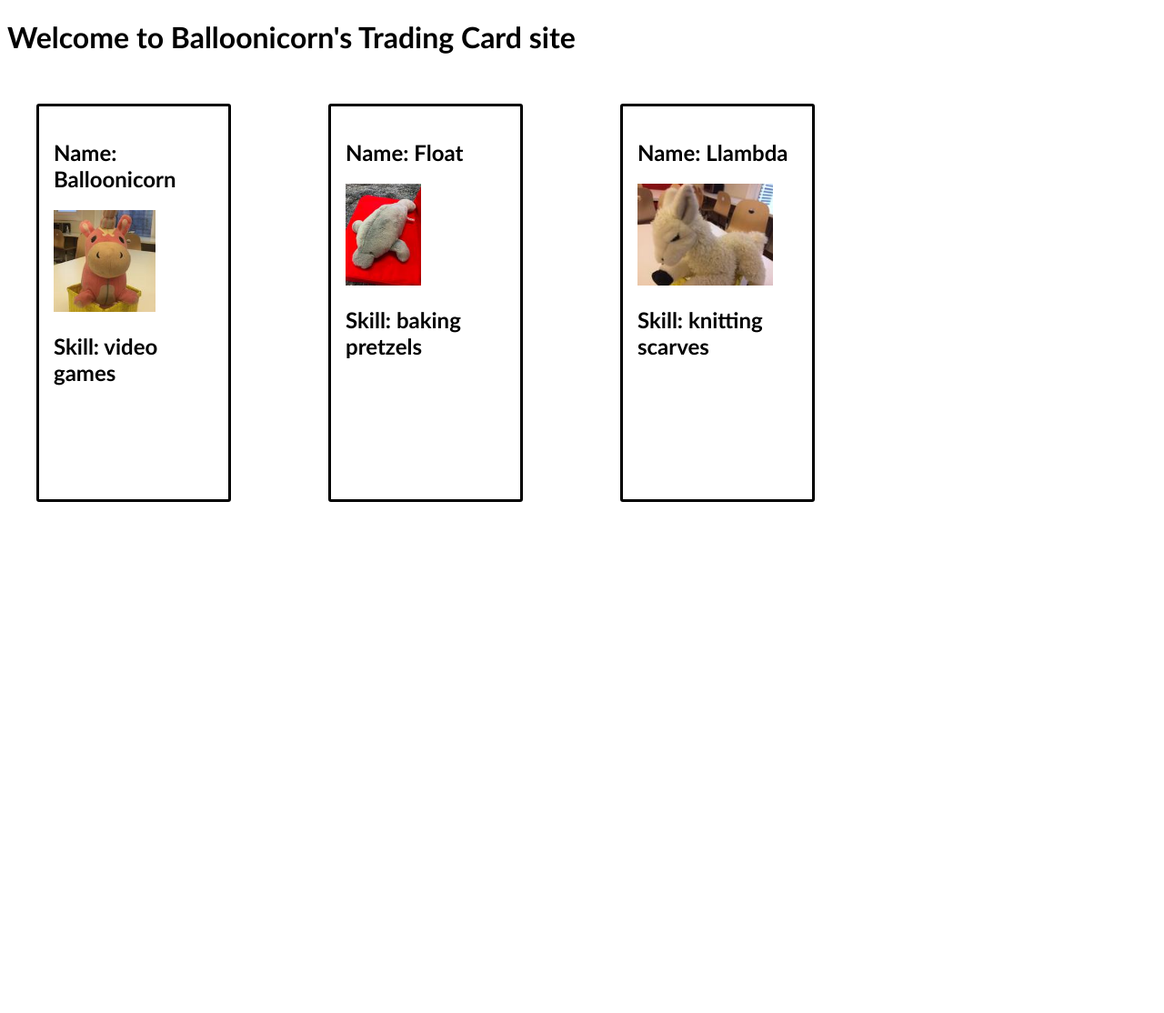
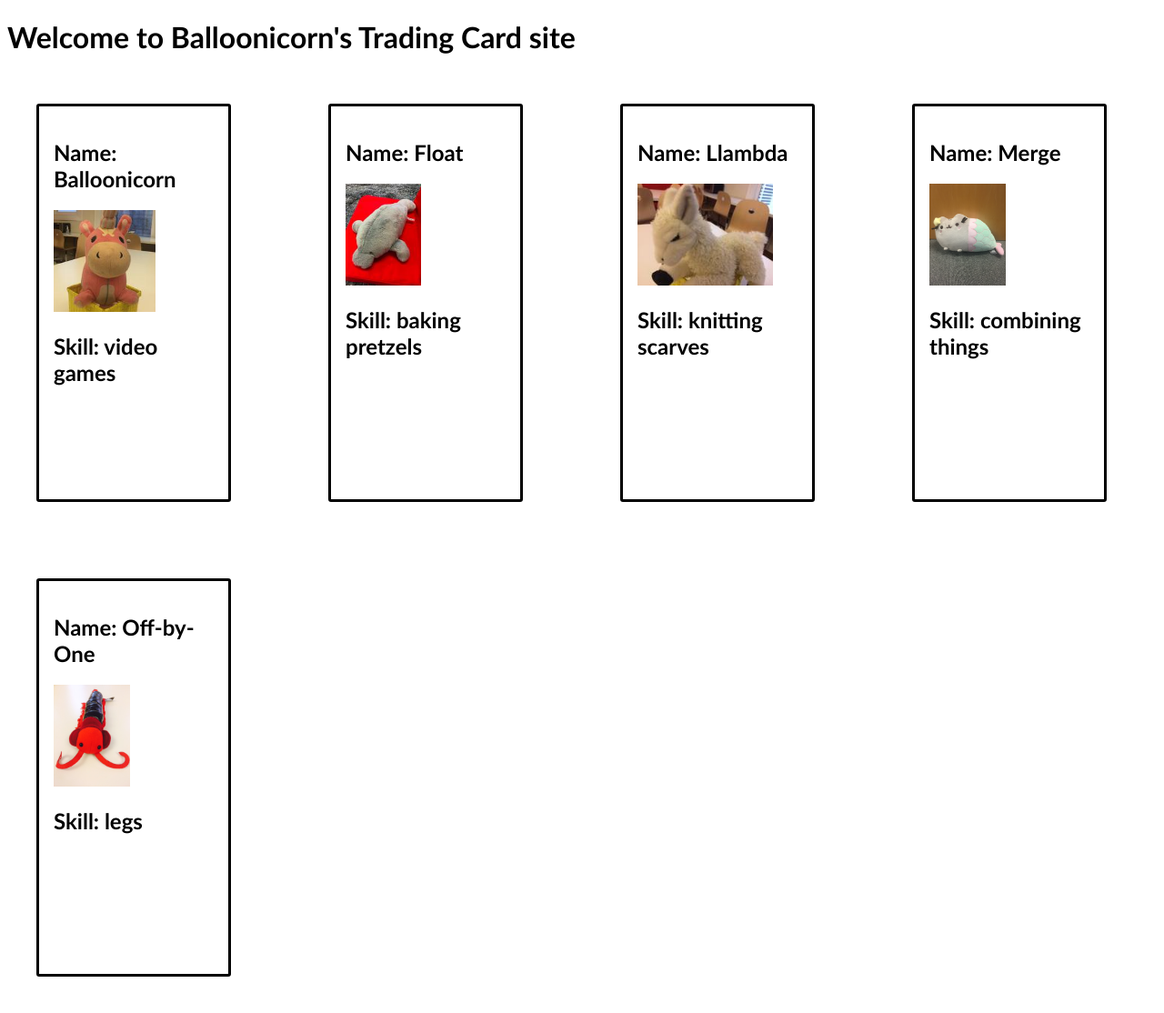
Before and after one commit to melissam640/react-trading-cards, a Flask app: page /cards in a window 1280 px wide. Shown: the whole page at 91% size. Before the commit the page ends 552 px from the top, so only its background shows below. Run offline with Flask 2, Linux system fonts and the light colour scheme; some libraries are stand-ins or nearby versions.

Commit message:
added trading card data and create two new trading cards on /cards

```diff
--- a/static/js/tradingCard.jsx
+++ b/static/js/tradingCard.jsx
@@ -2,9 +2,52 @@
 
 const tradingCardData = [
   {
-    name: 'Balloonicorn',
-    skill: 'video games',
-    imgUrl: '/static/img/balloonicorn.jpg',
+    name: "Balloonicorn",
+    skill: "video games",
+    imgUrl: "/static/img/balloonicorn.jpg",
+    cardId: 1,
+  },
+  {
+    name: "Float",
+    skill: "baking pretzels",
+    imgUrl: "/static/img/float.jpg",
+    cardId: 2,
+  },
+  {
+    name: "Llambda",
+    skill: "knitting scarves",
+    imgUrl: "/static/img/llambda.jpg",
+    cardId: 3,
+  },
+  {
+    name: "Off-By-One",
+    skill: "climbing mountains",
+    imgUrl: "/static/img/off-by-one.jpeg",
+    cardId: 4,
+  },
+  {
+    name: "Seed.py",
+    skill: "making curry dishes",
+    imgUrl: "/static/img/seedpy.jpeg",
+    cardId: 5,
+  },
+  {
+    name: "Polymorphism",
+    skill: "costumes",
+    imgUrl: "/static/img/polymorphism.jpeg",
+    cardId: 6,
+  },
+  {
+    name: "Short Stack Overflow",
+    skill: "ocean animal trivia",
+    imgUrl: "/static/img/shortstack-overflow.jpeg",
+    cardId: 7,
+  },
+  {
+    name: "Merge",
+    skill: "bullet journaling",
+    imgUrl: "/static/img/merge.png",
+    cardId: 8,
   },
 ];
 
@@ -32,3 +75,13 @@ ReactDOM.render(
   <TradingCard name="Llambda" skill="knitting scarves" imgUrl="/static/img/llambda.jpg" />,
   document.querySelector('#llambda'),
 );
+
+ReactDOM.render(
+  <TradingCard name="Merge" skill="combining things" imgUrl="/static/img/merge.png" />,
+  document.querySelector('#merge'),
+);
+
+ReactDOM.render(
+  <TradingCard name="Off-by-One" skill="legs" imgUrl="/static/img/off-by-one.jpeg" />,
+  document.querySelector('#off-by-one'),
+);
--- a/templates/cards.html
+++ b/templates/cards.html
@@ -17,6 +17,10 @@
 
   <!-- Mount Llambda's card on to this element. -->
   <div id="llambda"></div>
+
+  <div id="merge"></div>
+
+  <div id="off-by-one"></div>
 </div>
 
 {% endblock %}
```
